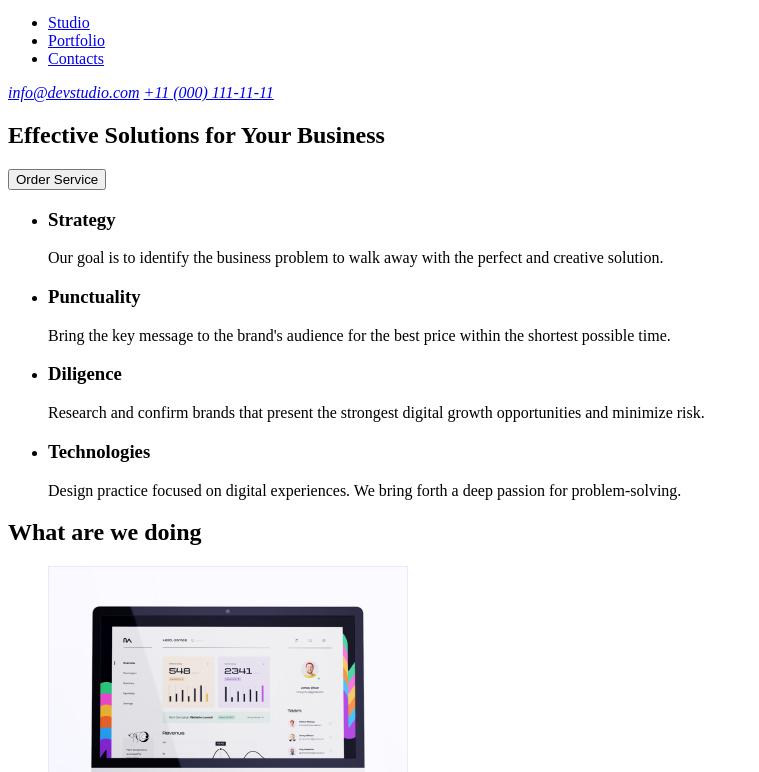
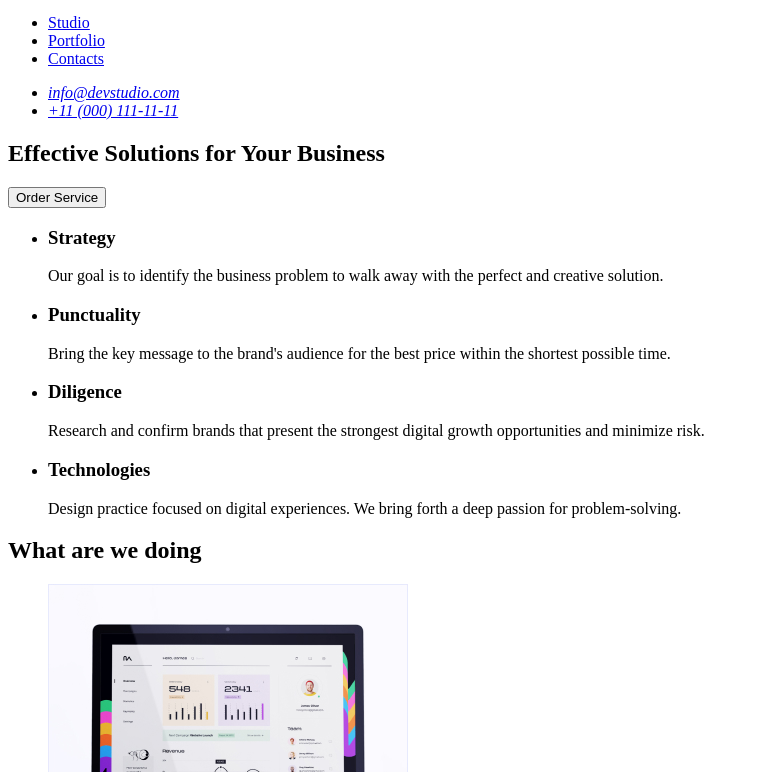
Before and after one commit to Pidozriluy/goit-markup-hw-01, a plain HTML site: page index.html in a window 1280 px wide. Shown: the part 28-800 px from the top of the page, without its empty margins (0-759 px from the left). Drawn offline with Linux system fonts and the light colour scheme.

Commit message:
Update index.html

```diff
--- a/index.html
+++ b/index.html
@@ -16,8 +16,11 @@
             </ul>
         </nav>
         <address>
-            <a href="meilto:info@devstudio.com">info@devstudio.com</a>
-            <a href="tel:+110001111111">+11 (000) 111-11-11</a>
+            <ul>
+                <li><a href="meilto:info@devstudio.com">info@devstudio.com</a></li>
+                <li><a href="tel:+110001111111">+11 (000) 111-11-11</a></li>
+            </ul>
+
         </address>
     </header>
     <main>
```
